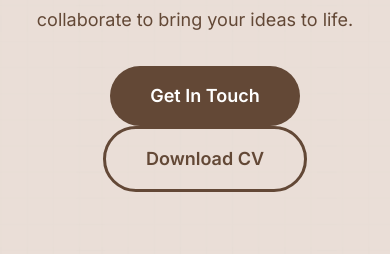
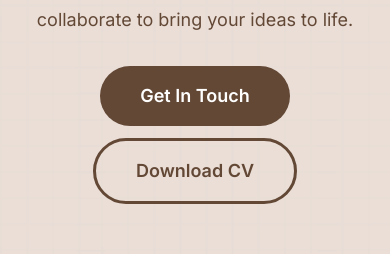
Before and after one commit to Kim-Tsok/main-portfolio, a Next.js app: page / in a window 390 px wide. Shown: the part 2154-2408 px from the top of the page. Built offline with nearby package versions, Linux system fonts and the light colour scheme; no server answers; the database is empty.

Commit message:
UI tweaks, wrong instagram link

```diff
--- a/components/contact.tsx
+++ b/components/contact.tsx
@@ -49,7 +49,7 @@ export default function Contact() {
             initial={{ scale: 1 }}
             whileHover={{ scale: 1.1 }}
             whileTap={{ scale: 0.97 }}
-            className="ml-5 px-10 py-4 bg-[#634836] text-white rounded-full font-semibold text-lg cursor-pointer"
+            className="md:ml-5 max-md:mb-3 px-10 py-4 bg-[#634836] text-white rounded-full font-semibold text-lg cursor-pointer"
           >
             Get In Touch
           </motion.button>
@@ -59,7 +59,7 @@ export default function Contact() {
           initial={{ scale: 1 }}
           whileHover={{ scale: 1.1 }}
           whileTap={{ scale: 0.97 }}
-          className="ml-5 px-10 py-4 border-[#634836] border-3 text-[#634836] rounded-full font-semibold text-lg cursor-pointer"
+          className="md:ml-5 px-10 py-4 border-[#634836] border-3 text-[#634836] rounded-full font-semibold text-lg cursor-pointer"
         >
           Download CV
         </motion.button>
@@ -103,7 +103,7 @@ export default function Contact() {
             Youtube
           </a>
           <a
-            href="https://www.instagram.com/im_telepethic"
+            href="https://www.instagram.com/im_telepathic"
             className="text-[#634836] hover:text-black font-medium transition-all duration-300 hover:-translate-y-1"
             style={{ fontFamily: "var(--font-poppins), sans-serif" }}
           >
```
